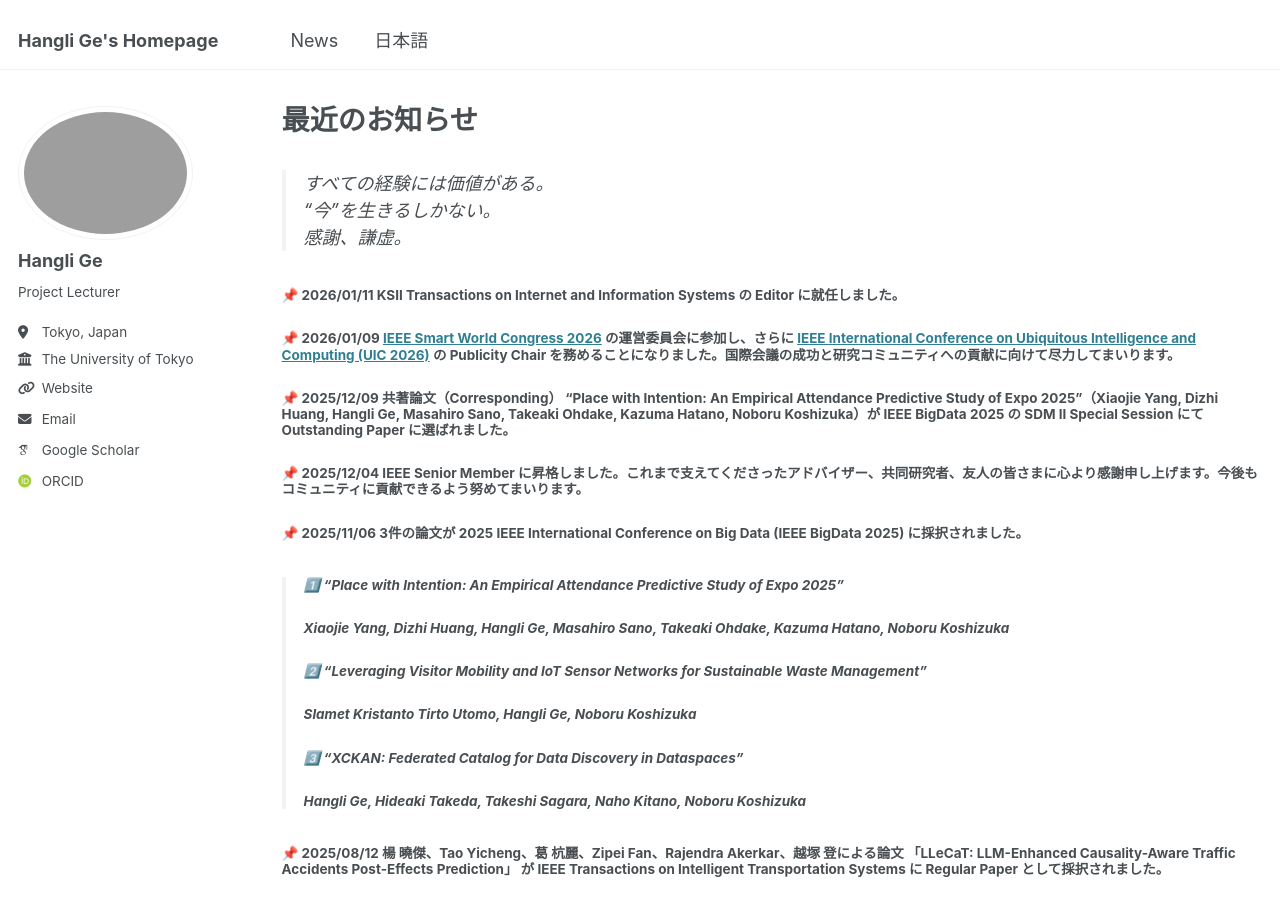
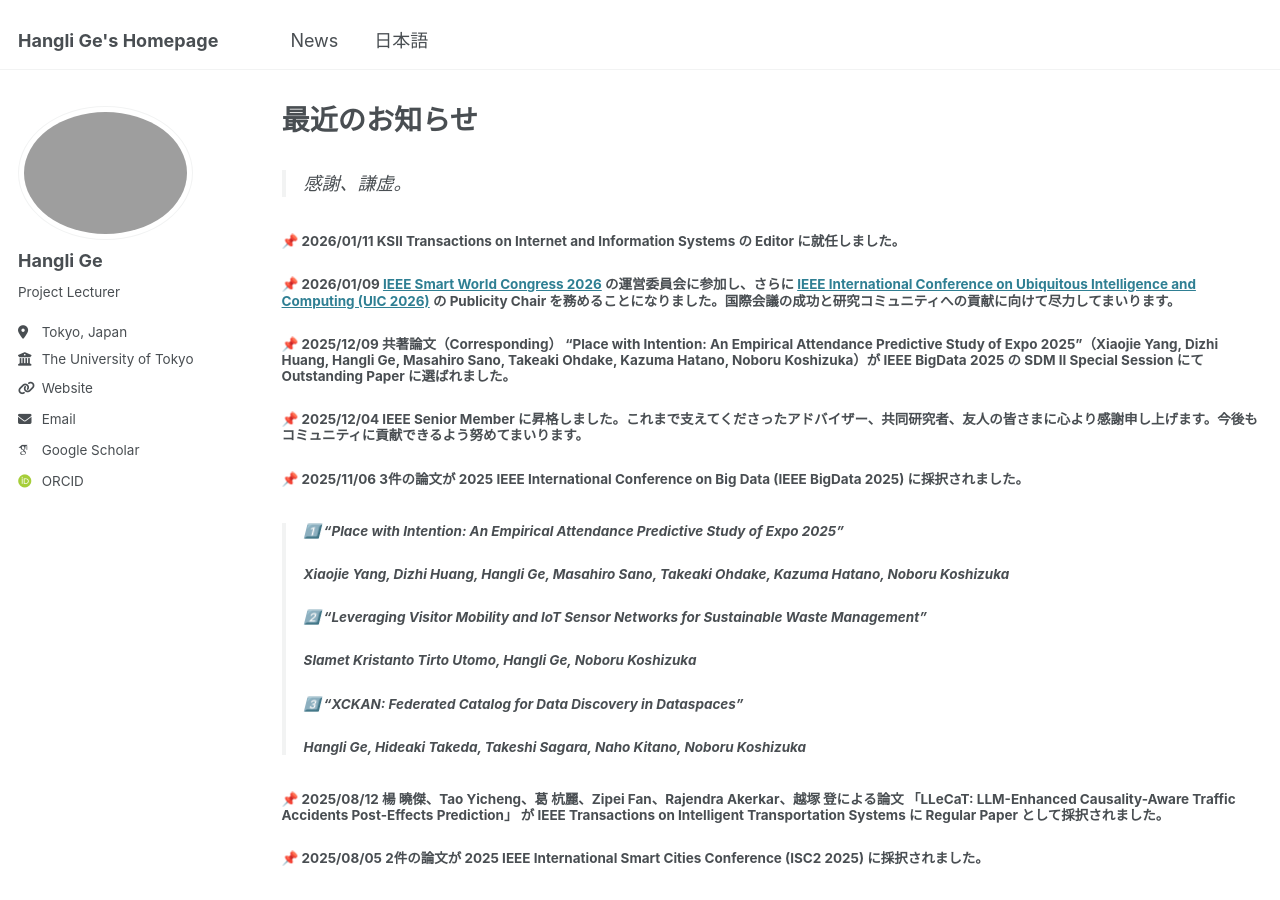
Before and after one commit to christie888/christie888.github.io, a Jekyll site: the page built from _pages/post_jp.md, in a window 1280 px wide and 900 px high. Built offline with Jekyll 4.4.1, drawn with Linux system fonts in a browser that asks for light colours; some web fonts are replaced.

Commit message:
Update post_jp.md

```diff
--- a/_pages/post_jp.md
+++ b/_pages/post_jp.md
@@ -3,9 +3,7 @@ layout: archive
 title: "最近のお知らせ"
 permalink: post_jp/
 ---
->すべての経験には価値がある。
-<br>“今”を生きるしかない。
-<br>感謝、謙虚。
+>感謝、謙虚。
 
 ##### 📌 2026/01/11 KSII Transactions on Internet and Information Systems の Editor に就任しました。
 
```
